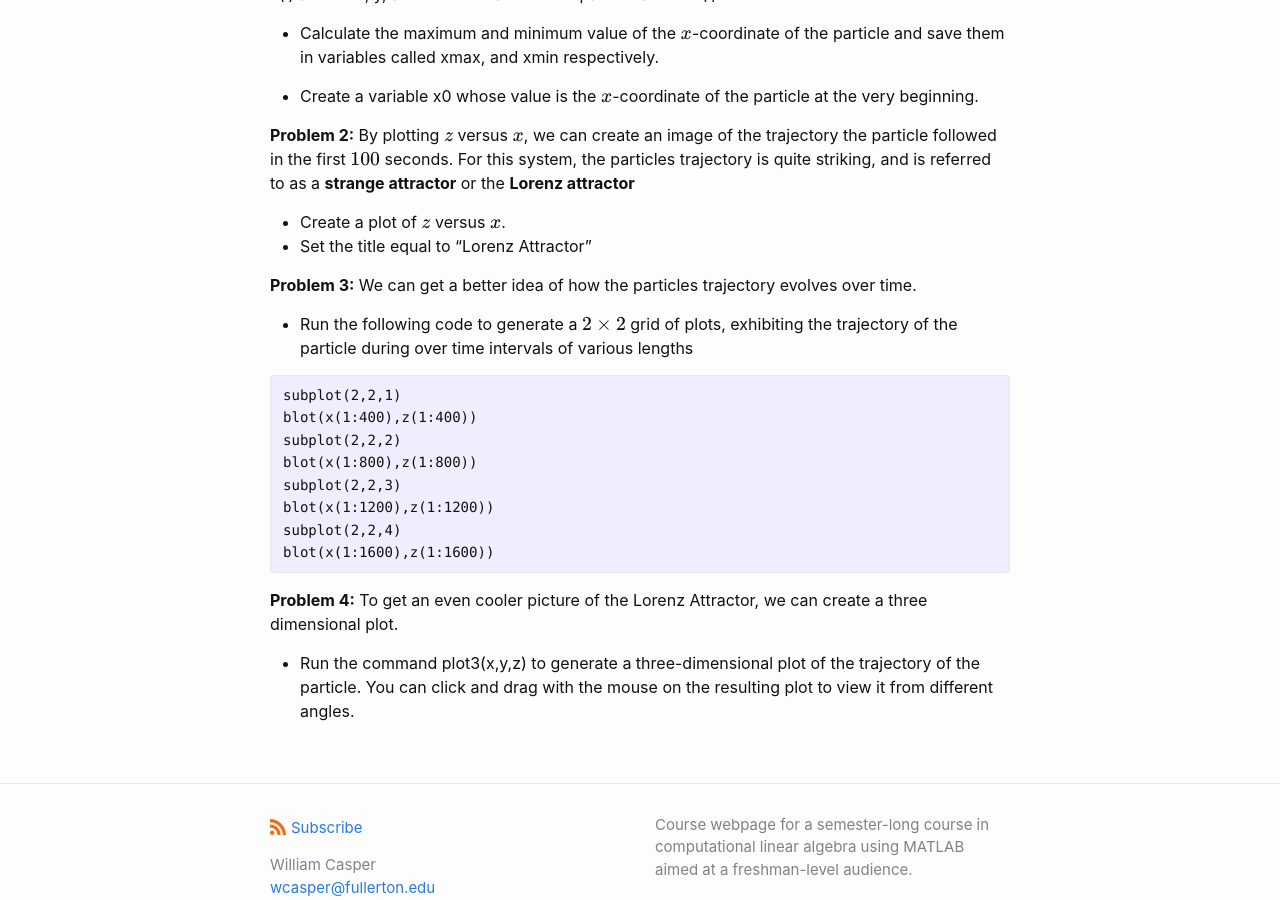
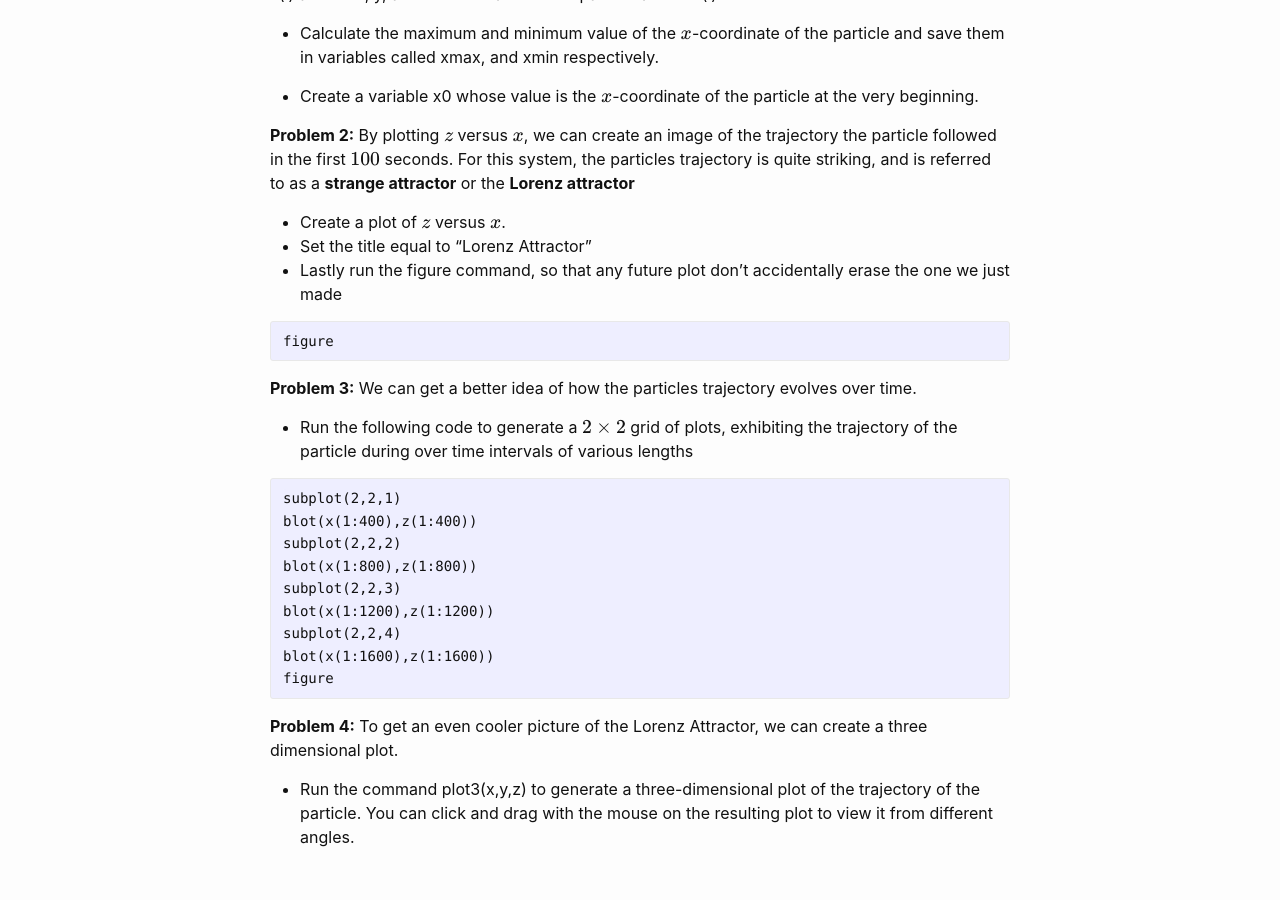
Before and after one commit to wcasper/math107spring2021, a Jekyll site: the page built from homework/hw2/hw2-part1.md, in a window 1280 px wide and 900 px high, scrolled down 859 px. Built offline with Jekyll 4.4.1, drawn with Linux system fonts in a browser that asks for light colours.

Commit message:
debugging

````diff
--- a/homework/hw2/hw2-part1.md
+++ b/homework/hw2/hw2-part1.md
@@ -38,6 +38,11 @@ to get the $$x$$, $$y$$, and $$z$$-coordinates of the particle during the first
 By plotting $$z$$ versus $$x$$, we can create an image of the trajectory the particle followed in the first $$100$$ seconds.  For this system, the particles trajectory is quite striking, and is referred to as a **strange attractor** or the **Lorenz attractor**
 * Create a plot of $$z$$ versus $$x$$.
 * Set the title equal to "Lorenz Attractor"
+* Lastly run the figure command, so that any future plot don't accidentally erase the one we just made
+
+```Matlab
+figure
+```
 
 **Problem 3:**
 We can get a better idea of how the particles trajectory evolves over time.
@@ -52,6 +57,7 @@ subplot(2,2,3)
 blot(x(1:1200),z(1:1200))
 subplot(2,2,4)
 blot(x(1:1600),z(1:1600))
+figure
 ```
 
 **Problem 4:**
````
Also changed, not shown: 1 other file.
